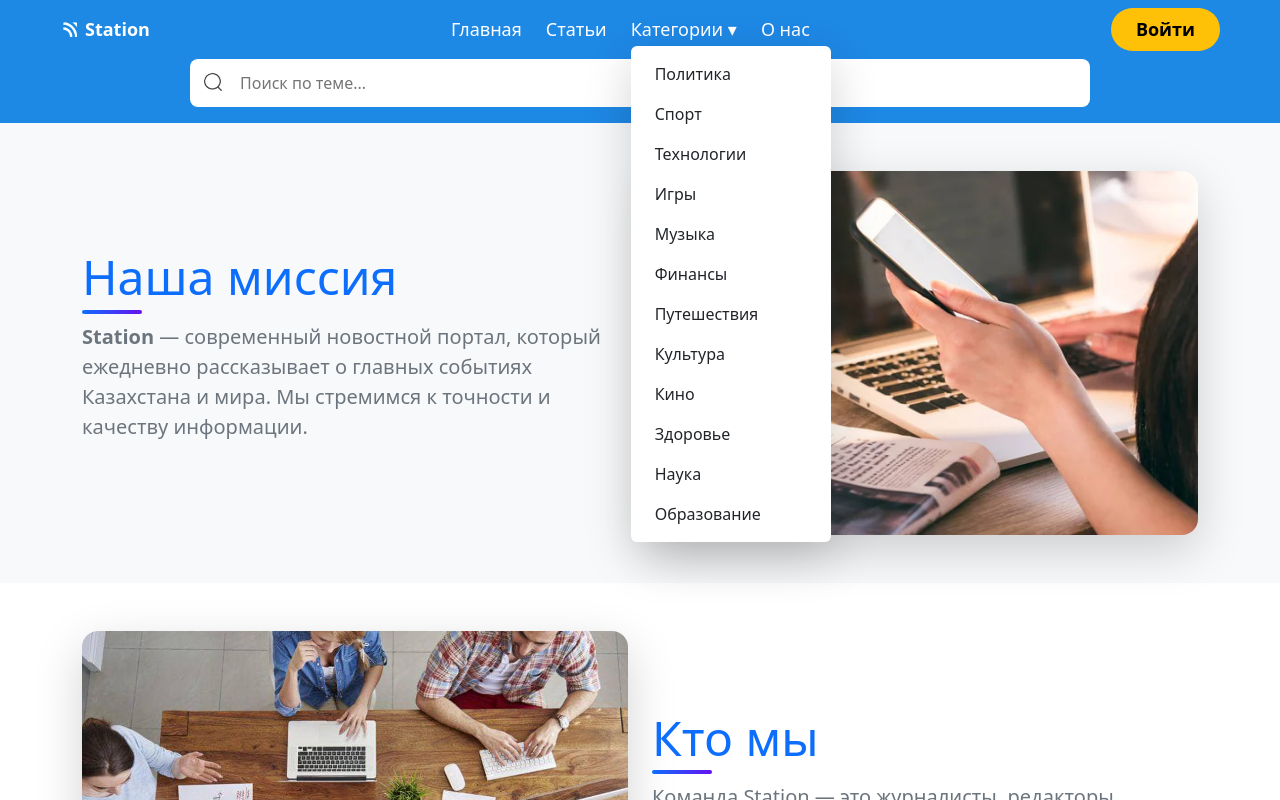
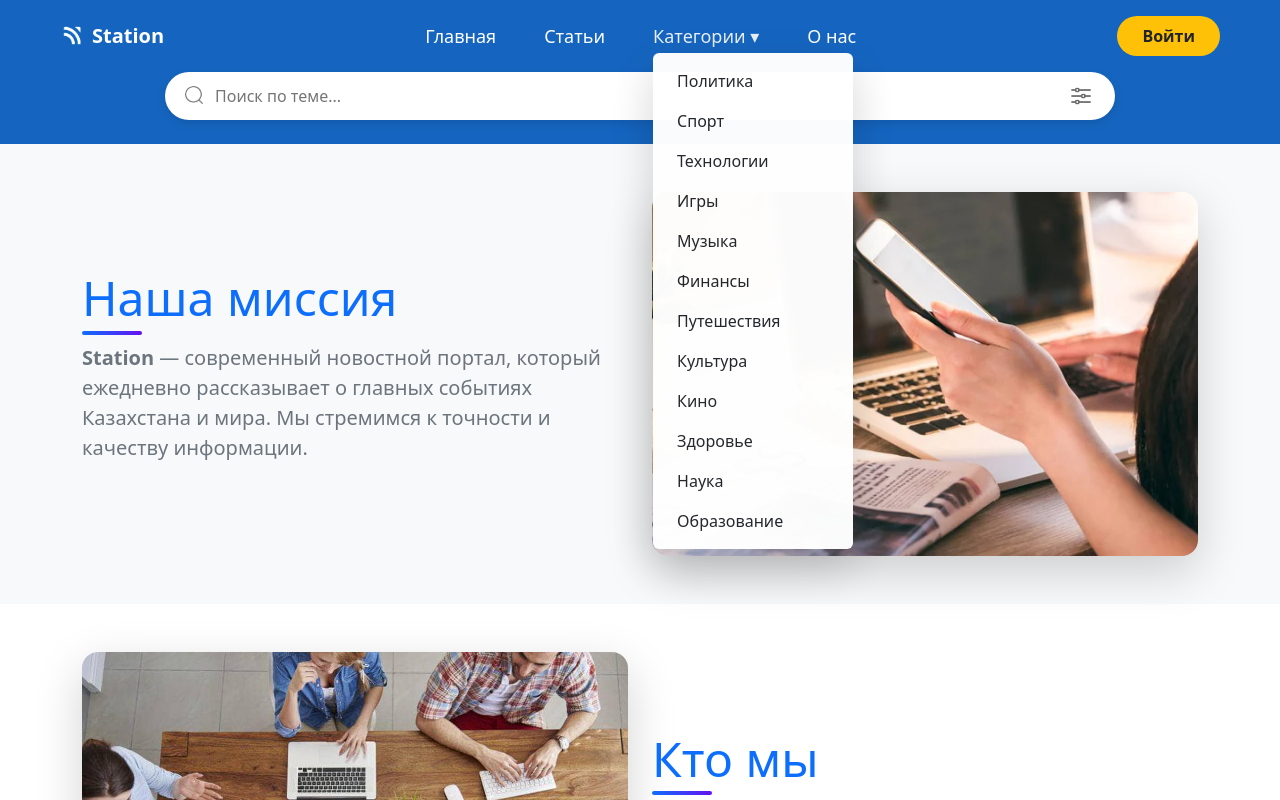
Before and after one commit to zhantixx/station, a Next.js app in the folder station-site/: page /about in a window 1280 px wide. Both pictures are taken after a click on the element "Категории ▾". Shown: the top 800 px of the page. Built offline with nearby package versions, Linux system fonts and the light colour scheme.

Commit message:
Header и поиск

```diff
--- a/station-site/components/Header.jsx
+++ b/station-site/components/Header.jsx
@@ -6,12 +6,33 @@ import { Container, Button } from "react-bootstrap";
 import Link from "next/link";
 import { useAuth } from "../lib/AuthContext";
 
+import { articlesData } from "../app/data/articles";
+
+const allArticles = Object.values(articlesData).flatMap(category => category.articles || []);
+
+const baseLinkStyle = {
+    fontSize: "18px",
+    textDecoration: "none",
+    color: "white",
+    transition: "opacity 0.2s, transform 0.2s"
+};
+
+const hoverLinkStyle = {
+    opacity: 0.9,
+    transform: 'translateY(-1px)'
+};
+
 export default function Header() {
     const router = useRouter();
     const { isAuthenticated, currentUser } = useAuth();
 
     const [searchValue, setSearchValue] = useState("");
     const [showCategories, setShowCategories] = useState(false);
+    const [searchResults, setSearchResults] = useState([]);
+
+    const [showFilterDropdown, setShowFilterDropdown] = useState(false);
+    const [selectedCategoryFilter, setSelectedCategoryFilter] = useState('');
+
 
     const categories = [
         "Политика","Спорт","Технологии","Игры","Музыка","Финансы",
@@ -33,11 +54,65 @@ export default function Header() {
         "Образование": "/category/education",
     };
 
-    const handleSearch = (e) => {
-        if (e.key === "Enter" && searchValue.trim() !== "") {
-            router.push(`/search?query=${searchValue}`);
+    const handleApplyFilter = (newValue) => {
+        const newCategory = newValue === selectedCategoryFilter ? '' : newValue;
+
+        setSelectedCategoryFilter(newCategory);
+
+        handleLiveSearch(searchValue, newCategory);
+        setShowFilterDropdown(false);
+    };
+
+    const handleLiveSearch = (value, categoryFilter = selectedCategoryFilter) => {
+        setSearchValue(value);
+        const query = value.trim().toLowerCase();
+
+        if (query.length > 1 || categoryFilter) {
+            let filteredResults = allArticles;
+
+            if (query.length > 1) {
+                filteredResults = filteredResults.filter(article =>
+                    article.title.toLowerCase().includes(query) ||
+                    article.excerpt?.toLowerCase().includes(query) ||
+                    article.category?.toLowerCase().includes(query)
+                );
+            }
+
+            if (categoryFilter) {
+                filteredResults = filteredResults.filter(article =>
+                    article.category.toLowerCase() === categoryFilter.toLowerCase()
+                );
+            }
+
+            setSearchResults(filteredResults.slice(0, 5));
+        } else {
+            setSearchResults([]);
         }
     };
+
+    const handleEnterSearch = (e) => {
+        if (e.key === "Enter" && searchValue.trim() !== "") {
+
+            if (searchResults.length > 0) {
+                const firstArticleId = searchResults[0].id;
+                router.push(`/statya/${firstArticleId}`);
+                setSearchResults([]);
+                setShowFilterDropdown(false);
+            } else {
+                router.push(`/search?query=${searchValue}`);
+                setSearchResults([]);
+                setShowFilterDropdown(false);
+            }
+        }
+    };
+
+    const handleResultClick = (id) => {
+        router.push(`/statya/${id}`);
+        setSearchResults([]);
+        setSearchValue("");
+        setShowFilterDropdown(false);
+    };
+
 
     const handleCategoryClick = (category) => {
         const route = categoryRoutes[category];
@@ -49,52 +124,48 @@ export default function Header() {
         router.push(isAuthenticated ? "/profile" : "/auth");
     };
 
-    const baseLinkStyle = {
-        fontSize: "18px",
-        textDecoration: "none",
-        color: "white",
-        transition: "opacity 0.2s"
-    };
-
-    const hoverLinkStyle = {
-        opacity: 0.8,
-    };
+    const linkProps = (href) => ({
+        href,
+        style: baseLinkStyle,
+        onMouseOver: (e) => Object.assign(e.currentTarget.style, hoverLinkStyle),
+        onMouseOut: (e) => Object.assign(e.currentTarget.style, baseLinkStyle)
+    });
 
     return (
-        <header style={{ backgroundColor: "#1e88e5", width: "100%" }}>
+        <header style={{ backgroundColor: "#1565c0", width: "100%", boxShadow: "0 2px 4px rgba(0,0,0,0.15)" }}>
             <Container style={{ maxWidth: "1200px", padding: "0 20px" }}>
-                <div className="d-flex align-items-center justify-content-between py-2">
+                <div className="d-flex align-items-center justify-content-between py-3">
 
-                    <Link href="/" className="d-flex align-items-center text-white text-decoration-none" style={{ fontSize: "18px", fontWeight: "bold" }}>
-                        <img src="/image/logo header.png" alt="Лого" style={{ width: "20px", height: "20px", marginRight: "5px" }} />
+                    <Link href="/" className="d-flex align-items-center text-white text-decoration-none" style={{ fontSize: "20px", fontWeight: "700" }}>
+                        <img src="/image/logo header.png" alt="Лого" style={{ width: "24px", height: "24px", marginRight: "8px" }} />
                         Station
                     </Link>
 
-                    <nav className="d-flex align-items-center gap-4">
-                        <Link href="/" style={baseLinkStyle}>Главная</Link>
-                        <Link href="/statya" style={baseLinkStyle}>Статьи</Link>
+                    <nav className="d-flex align-items-center gap-5">
+                        <Link {...linkProps("/")}>Главная</Link>
+                        <Link {...linkProps("/statya")}>Статьи</Link>
 
                         <div className="position-relative">
                             <span
-                                style={{ ...baseLinkStyle, cursor: "pointer" }}
+                                style={{ ...baseLinkStyle, cursor: "pointer", fontWeight: "500" }}
                                 onClick={() => setShowCategories(!showCategories)}
-                                onMouseOver={(e) => e.currentTarget.style.opacity = hoverLinkStyle.opacity}
-                                onMouseOut={(e) => e.currentTarget.style.opacity = 1}
+                                onMouseOver={(e) => Object.assign(e.currentTarget.style, hoverLinkStyle)}
+                                onMouseOut={(e) => Object.assign(e.currentTarget.style, baseLinkStyle)}
                             >
                                 Категории ▾
                             </span>
                             {showCategories && (
                                 <div
                                     className="position-absolute bg-white shadow-lg p-2 rounded"
-                                    style={{ top: "30px", left: 0, width: "200px", zIndex: 50 }}
+                                    style={{ top: "35px", left: 0, width: "200px", zIndex: 50, transform: 'translateY(-5px)', opacity: 0.98 }}
                                 >
                                     {categories.map((cat) => (
                                         <div
                                             key={cat}
-                                            className="py-2 px-3 rounded text-dark"
-                                            style={{ cursor: "pointer" }}
+                                            className="py-2 px-3 text-dark"
+                                            style={{ cursor: "pointer", transition: "background-color 0.15s", borderRadius: "4px" }}
                                             onClick={() => handleCategoryClick(cat)}
-                                            onMouseOver={(e) => e.currentTarget.style.backgroundColor = "#f0f0f0"}
+                                            onMouseOver={(e) => e.currentTarget.style.backgroundColor = "#e0f2f1"}
                                             onMouseOut={(e) => e.currentTarget.style.backgroundColor = "white"}
                                         >
                                             {cat}
@@ -104,7 +175,7 @@ export default function Header() {
                             )}
                         </div>
 
-                        <Link href="/about" style={baseLinkStyle}>О нас</Link>
+                        <Link {...linkProps("/about")}>О нас</Link>
                     </nav>
 
                     <div className="d-flex align-items-center gap-3">
@@ -112,9 +183,9 @@ export default function Header() {
                         {isAuthenticated && (
                             <Link href="/profile/favorites" className="text-decoration-none">
                                 <Button
-                                    variant="warning"
-                                    className="d-flex align-items-center rounded-pill fw-semibold border-0"
-                                    style={{ fontSize: "16px", padding: "8px 15px" }}
+                                    variant="light"
+                                    className="d-flex align-items-center rounded-pill fw-semibold border-0 text-primary"
+                                    style={{ fontSize: "15px", padding: "8px 18px", boxShadow: '0 2px 5px rgba(0,0,0,0.1)' }}
                                 >
                                     <span style={{ marginRight: '6px' }}>⭐</span>
                                     Избранное
@@ -130,25 +201,135 @@ export default function Header() {
                         <Button
                             variant="warning"
                             onClick={handleAuthClick}
-                            style={{ fontSize: "18px", padding: isAuthenticated ? "8px 15px" : "8px 25px" }}
-                            className="rounded-pill fw-semibold border-0"
+                            style={{
+                                fontSize: "16px",
+                                padding: isAuthenticated ? "8px 18px" : "8px 25px",
+                                backgroundColor: '#ffc107',
+                                color: '#212529',
+                                fontWeight: 'bold'
+                            }}
+                            className="rounded-pill border-0"
                         >
                             {isAuthenticated ? "Личный кабинет" : "Войти"}
                         </Button>
                     </div>
                 </div>
 
-                <div className="d-flex justify-content-center pb-3">
-                    <div className="position-relative w-100" style={{ maxWidth: "900px" }}>
-                        <img src="/image/search.png" alt="search" style={{ position: "absolute", top: "50%", left: "14px", transform: "translateY(-50%)", width: "20px", height: "20px", opacity: 0.75, pointerEvents: "none" }} />
-                        <input
-                            type="text"
-                            placeholder="Поиск по теме..."
-                            value={searchValue}
-                            onChange={(e) => setSearchValue(e.target.value)}
-                            onKeyDown={handleSearch}
-                            style={{ width: "100%", padding: "12px 15px 12px 50px", fontSize: "16px", borderRadius: "8px", border: "none", outline: "none" }}
-                        />
+                <div className="d-flex justify-content-center pb-4">
+                    <div className="position-relative w-100 d-flex align-items-start" style={{ maxWidth: "950px" }}>
+
+                        <div className="position-relative d-flex align-items-center" style={{ flexGrow: 1, backgroundColor: 'white', borderRadius: '50px', boxShadow: '0 4px 10px rgba(0,0,0,0.1)' }}>
+                            <img src="/image/search.png" alt="search" style={{ position: "absolute", top: "50%", left: "20px", transform: "translateY(-50%)", width: "20px", height: "20px", opacity: 0.5, pointerEvents: "none" }} />
+                            <input
+                                type="text"
+                                placeholder="Поиск по теме..."
+                                value={searchValue}
+                                onChange={(e) => handleLiveSearch(e.target.value)}
+                                onKeyDown={handleEnterSearch}
+                                style={{
+                                    width: "100%",
+                                    padding: "12px 15px 12px 50px",
+                                    fontSize: "16px",
+                                    borderRadius: "50px 0 0 50px",
+                                    border: "none",
+                                    outline: "none",
+                                    backgroundColor: 'transparent'
+                                }}
+                            />
+
+                            <button
+                                type="button"
+                                onClick={() => setShowFilterDropdown(!showFilterDropdown)}
+                                className="btn p-2"
+                                style={{
+                                    height: "44px",
+                                    width: "44px",
+                                    backgroundColor: 'transparent',
+                                    border: 'none',
+                                    flexShrink: 0,
+                                    marginRight: '10px'
+                                }}
+                            >
+                                <img
+                                    src="/image/filtr.png"
+                                    alt="Фильтр"
+                                    style={{ width: "24px", height: "24px", opacity: showFilterDropdown ? 1 : 0.6 }}
+                                />
+                            </button>
+                        </div>
+
+                        {searchResults.length > 0 && (
+                            <div
+                                className="position-absolute bg-white shadow-lg rounded mt-1"
+                                style={{
+                                    width: "calc(100% - 0px)",
+                                    zIndex: 60,
+                                    maxHeight: "300px",
+                                    overflowY: "auto",
+                                    top: "54px",
+                                    left: 0,
+                                    borderRadius: '12px'
+                                }}
+                            >
+                                {searchResults.map((article) => (
+                                    <div
+                                        key={article.id}
+                                        className="d-flex align-items-center p-3"
+                                        style={{ cursor: "pointer", borderBottom: '1px solid #eee', transition: 'background-color 0.15s' }}
+                                        onClick={() => handleResultClick(article.id)}
+                                        onMouseOver={(e) => e.currentTarget.style.backgroundColor = "#e8f0fe"}
+                                        onMouseOut={(e) => e.currentTarget.style.backgroundColor = "white"}
+                                    >
+                                        <img
+                                            src={article.heroImage || article.img || "/image/default.jpg"}
+                                            alt={article.title}
+                                            style={{ width: "60px", height: "40px", objectFit: "cover", borderRadius: "6px", marginRight: "15px" }}
+                                        />
+                                        <div>
+                                            <div className="fw-bold text-dark" style={{ fontSize: "1rem" }}>{article.title}</div>
+                                            <div className="text-muted" style={{ fontSize: "0.8rem" }}>{article.category}</div>
+                                        </div>
+                                    </div>
+                                ))}
+                            </div>
+                        )}
+                         {searchValue.length > 1 && searchResults.length === 0 && (
+                            <div
+                                className="position-absolute bg-white shadow-lg rounded mt-1 p-3 text-center text-muted"
+                                style={{ width: "100%", zIndex: 60, top: "54px", left: 0, borderRadius: '12px' }}
+                            >
+                                Ничего не найдено по запросу: "{searchValue}"
+                            </div>
+                        )}
+
+                        {showFilterDropdown && (
+                            <div
+                                className="position-absolute bg-white shadow-lg p-4 rounded"
+                                style={{
+                                    top: "54px",
+                                    right: 0,
+                                    width: "350px",
+                                    zIndex: 70,
+                                    borderRadius: '12px'
+                                }}
+                            >
+                                <div className="mb-0">
+                                    <h6 className="mb-3 fw-bold text-secondary">Фильтр по категориям</h6>
+                                    <div className="d-flex flex-wrap gap-2">
+                                        {categories.map((cat) => (
+                                            <span
+                                                key={cat}
+                                                onClick={() => handleApplyFilter(cat)}
+                                                className={`badge rounded-pill p-2 px-3 ${selectedCategoryFilter === cat ? 'bg-primary text-white' : 'bg-light text-dark border border-secondary'}`}
+                                                style={{ cursor: 'pointer', transition: 'background-color 0.2s', fontSize: '0.9rem' }}
+                                            >
+                                                {cat}
+                                            </span>
+                                        ))}
+                                    </div>
+                                </div>
+                            </div>
+                        )}
                     </div>
                 </div>
             </Container>
```
Also changed, not shown: station-site/public/image/filtr.png (added).
